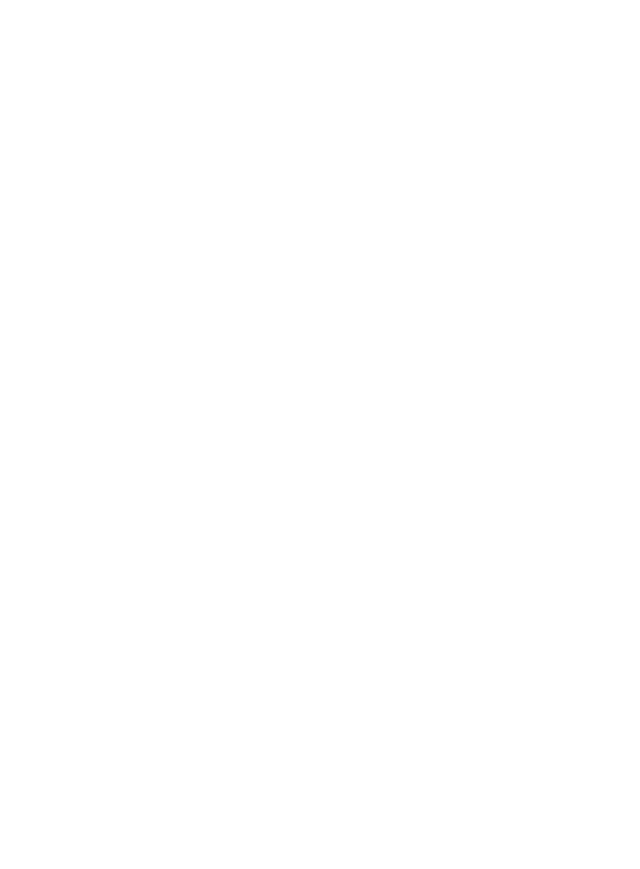
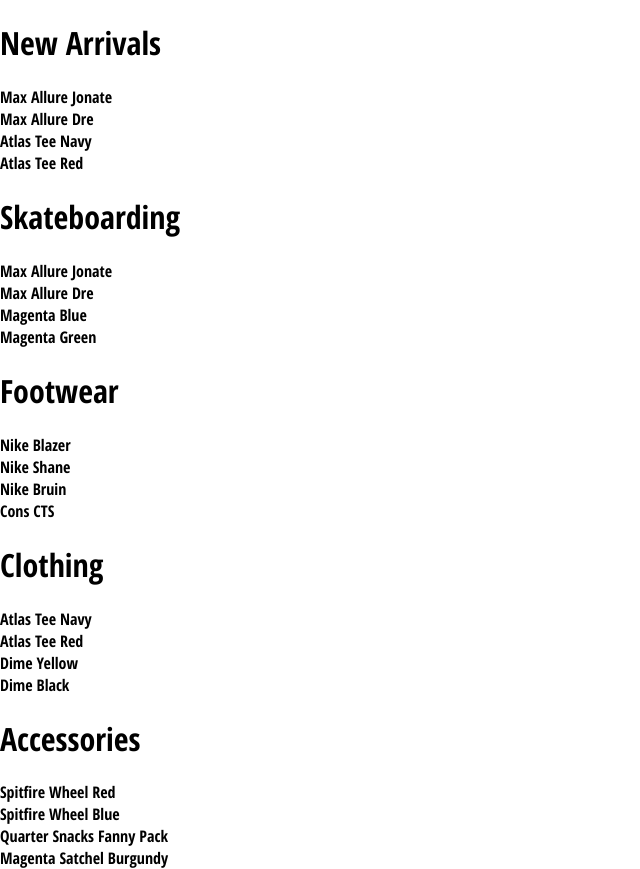
Before and after one commit to jaytee-padilla/e-commerce-app, a React (Create React App) app: page /shop in a window 1280 px wide. Shown: the whole page, without its empty margins (0-640 px from the left). Before the commit the page ends 800 px from the top, so only its background shows below. Built offline with nearby package versions, Linux system fonts and the light colour scheme.

Commit message:
Created a shop page component. Created a route component connecting to the shop page. Created a collection-preview component where a preview of the different product categories will be displayed

```diff
--- a/src/App.js
+++ b/src/App.js
@@ -4,12 +4,14 @@
 
 // components
 import HomePage from './pages/homepage/homepage';
+import ShopPage from './pages/shop/shop';
 
 function App() {
   return (
     <div>
       <Switch>
         <Route exact path='/' component={HomePage} />
+        <Route exact path='/shop' component={ShopPage} />
       </Switch>
     </div>
   );
--- /dev/null
+++ b/src/components/collection-preview/collection-preview.jsx
@@ -0,0 +1,23 @@
+import React from 'react';
+import './collection-preview.scss';
+
+const CollectionPreview = ({title, items}) => {
+  return (
+    <div className='collection-preview'>
+      <h1 className='title'>{title}</h1>
+      <div className='preview'>
+        {
+          items
+          .filter((item, idx) => idx < 4)
+          .map((item) => (
+            <div key={item.id}>
+              {item.name}
+            </div>
+          ))
+        }
+      </div>
+    </div>
+  )
+}
+
+export default CollectionPreview;
--- /dev/null
+++ b/src/pages/shop/shop.jsx
@@ -0,0 +1,33 @@
+import React, { Component } from 'react';
+import SHOP_DATA from './shopData';
+
+// components
+import CollectionPreview from '../../components/collection-preview/collection-preview';
+
+export class ShopPage extends Component {
+  constructor(props) {
+    super(props)
+
+    this.state = {
+      collections: SHOP_DATA
+    }
+  }
+
+
+  render() {
+    // destructure
+    const {collections} = this.state;
+
+    return (
+      <div className='shop-page'>
+        {
+          collections.map(({id, ...otherCollectionProps}) => (
+            <CollectionPreview key={id} {...otherCollectionProps} />
+          ))
+        }
+      </div>
+    )
+  }
+}
+
+export default ShopPage;
--- a/src/data/shopData.js
+++ b/src/pages/shop/shopData.js
@@ -61,46 +61,46 @@
     items: [
       {
         id: 1,
+        name: 'Max Allure Jonate',
+        imgURL: 'https://i.imgur.com/YqxisfQ.jpg',
+        price: 50
+      },
+      {
+        id: 2,
+        name: 'Max Allure Dre',
+        imgURL: 'https://i.imgur.com/xBpl9Fi.jpg',
+        price: 50
+      },
+      {
+        id: 3,
         name: 'Magenta Blue',
         imgURL: 'https://i.imgur.com/7oL8App.jpg',
         price: 50
       },
       {
-        id: 2,
+        id: 4,
         name: 'Magenta Green',
         imgURL: 'https://i.imgur.com/m9d1BEP.jpg',
         price: 50
       },
       {
-        id: 3,
+        id: 5,
         name: 'Habitat',
         imgURL: 'https://i.imgur.com/Aw92HXd.jpg',
         price: 50
       },
       {
-        id: 4,
+        id: 6,
         name: 'Alien Blue',
         imgURL: 'https://i.imgur.com/MXxSmoJ.jpg',
         price: 50
       },
       {
-        id: 5,
+        id: 7,
         name: 'Alien Green',
         imgURL: 'https://i.imgur.com/47dl7Oo.jpg',
         price: 50
-      },
-      {
-        id: 6,
-        name: 'Max Allure Jonate',
-        imgURL: 'https://i.imgur.com/YqxisfQ.jpg',
-        price: 50
-      },
-      {
-        id: 7,
-        name: 'Max Allure Dre',
-        imgURL: 'https://i.imgur.com/xBpl9Fi.jpg',
-        price: 50
-      },
+      }
     ]
   },
   {
@@ -248,18 +248,18 @@
 
 export default SHOP_DATA;
 
-{
-  id: ,
-  name: '',
-  imgURL: '',
-  price:
-},
+// {
+//   id: ,
+//   name: '',
+//   imgURL: '',
+//   price:
+// },
 
-{
-  id: ,
-  title: '',
-  routeName: '',
-  items: [
+// {
+//   id: ,
+//   title: '',
+//   routeName: '',
+//   items: [
 
-  ]
-},
+//   ]
+// },
```
Also changed, not shown: src/components/collection-preview/collection-preview.scss (added).
